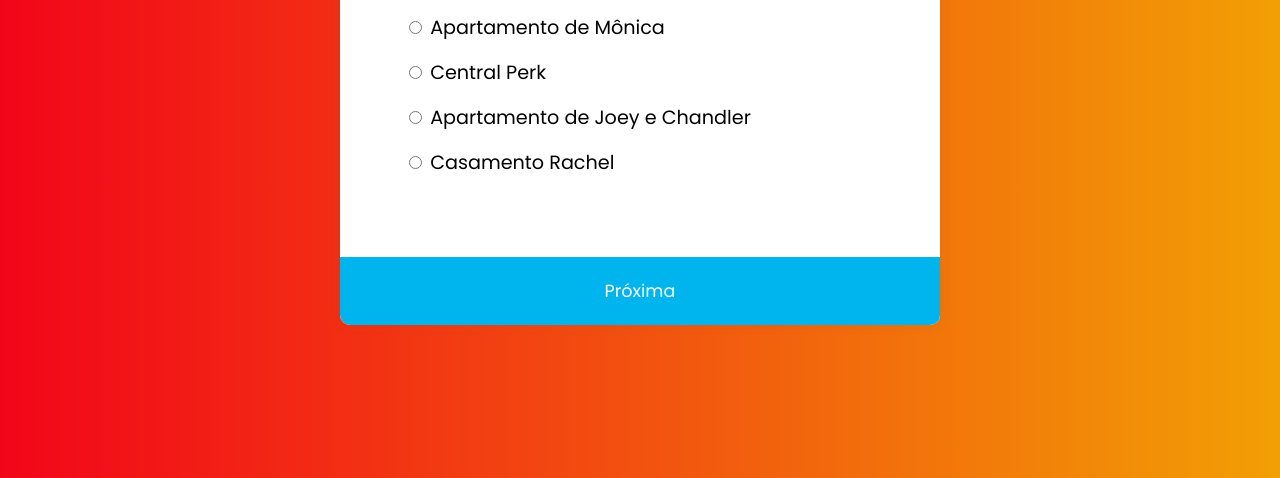
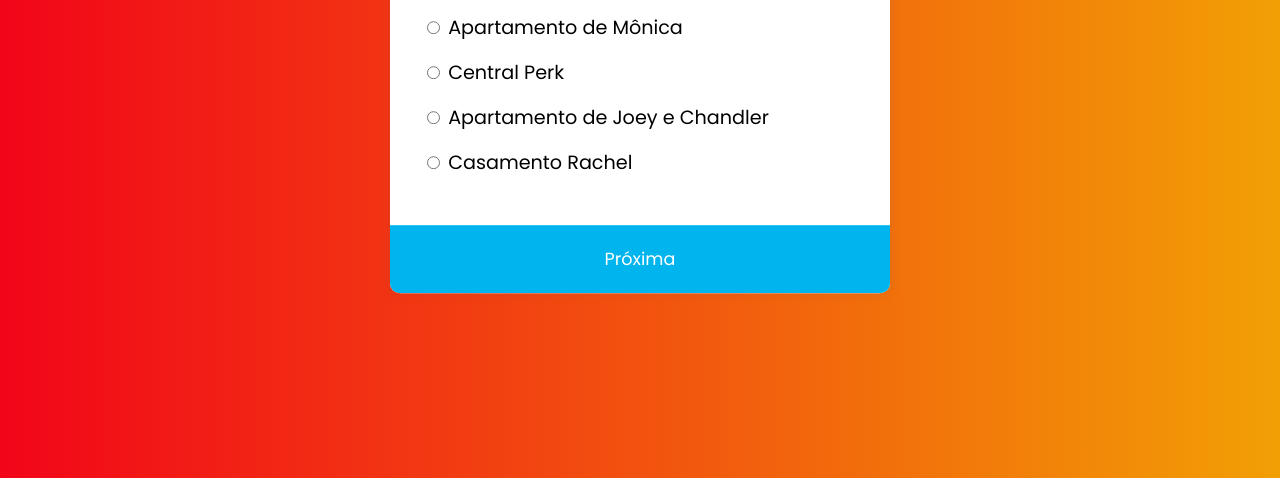
Before and after one commit to jusope/Quiz-Friends, a plain HTML site: page index.html in a window 1280 px wide. Shown: the part 322-800 px from the top of the page. Drawn offline with Linux system fonts and the light colour scheme.

Commit message:
Update style.css

```diff
--- a/style.css
+++ b/style.css
@@ -19,12 +19,16 @@
     background-color: white;
     border-radius: 10px;
     box-shadow: 0 0 10px 2px rgba(100, 100, 100, 0.1);
-    width: 600px;
+    width: 500px;
     overflow: hidden;
+    position: absolute;
+    top: 50%;
+    left: 50%;
+    transform: translate(-50%, -50%);
 }
 
 .quiz-header {
-    padding: 4rem;
+    padding: 2rem;
 }
 
 h2 {
```
